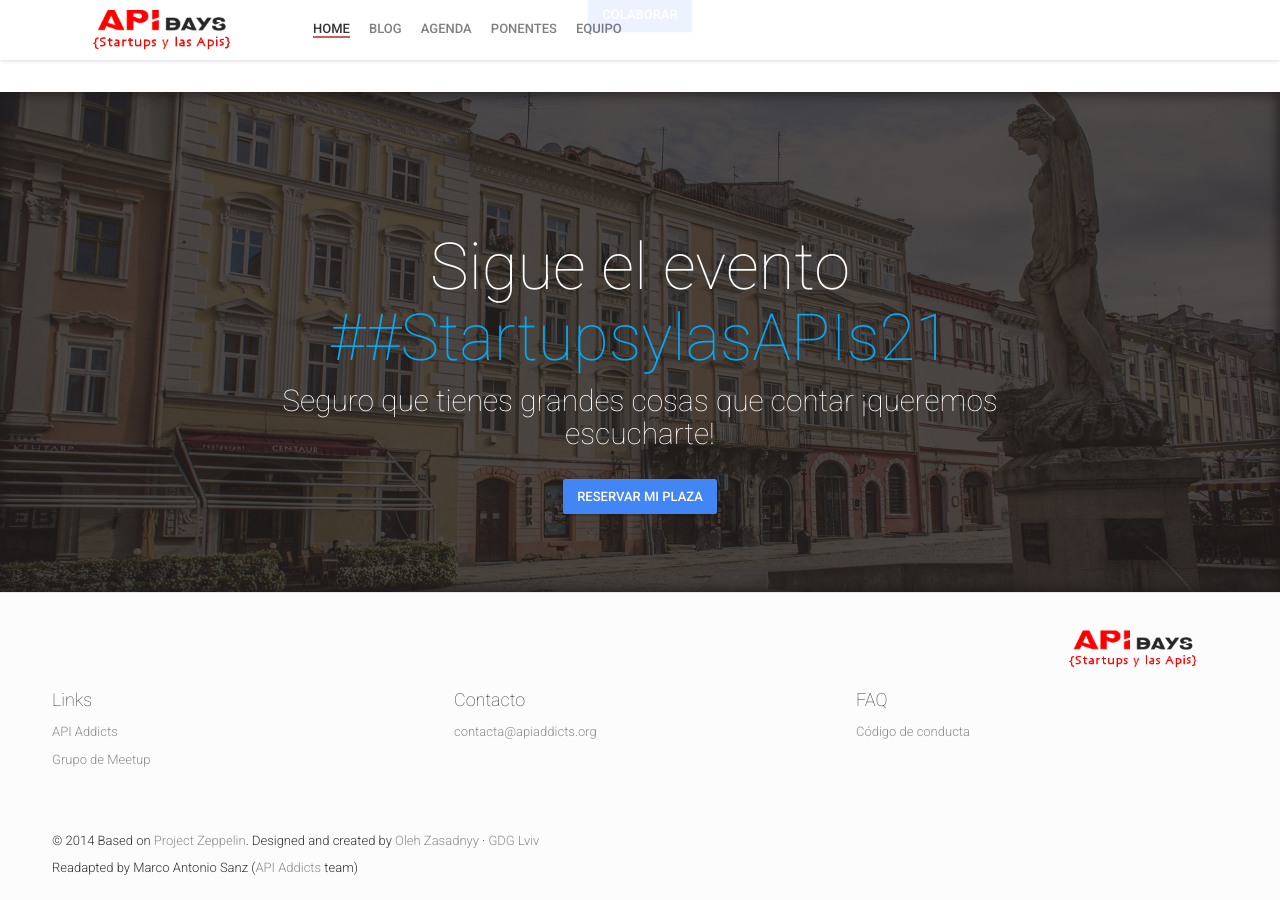
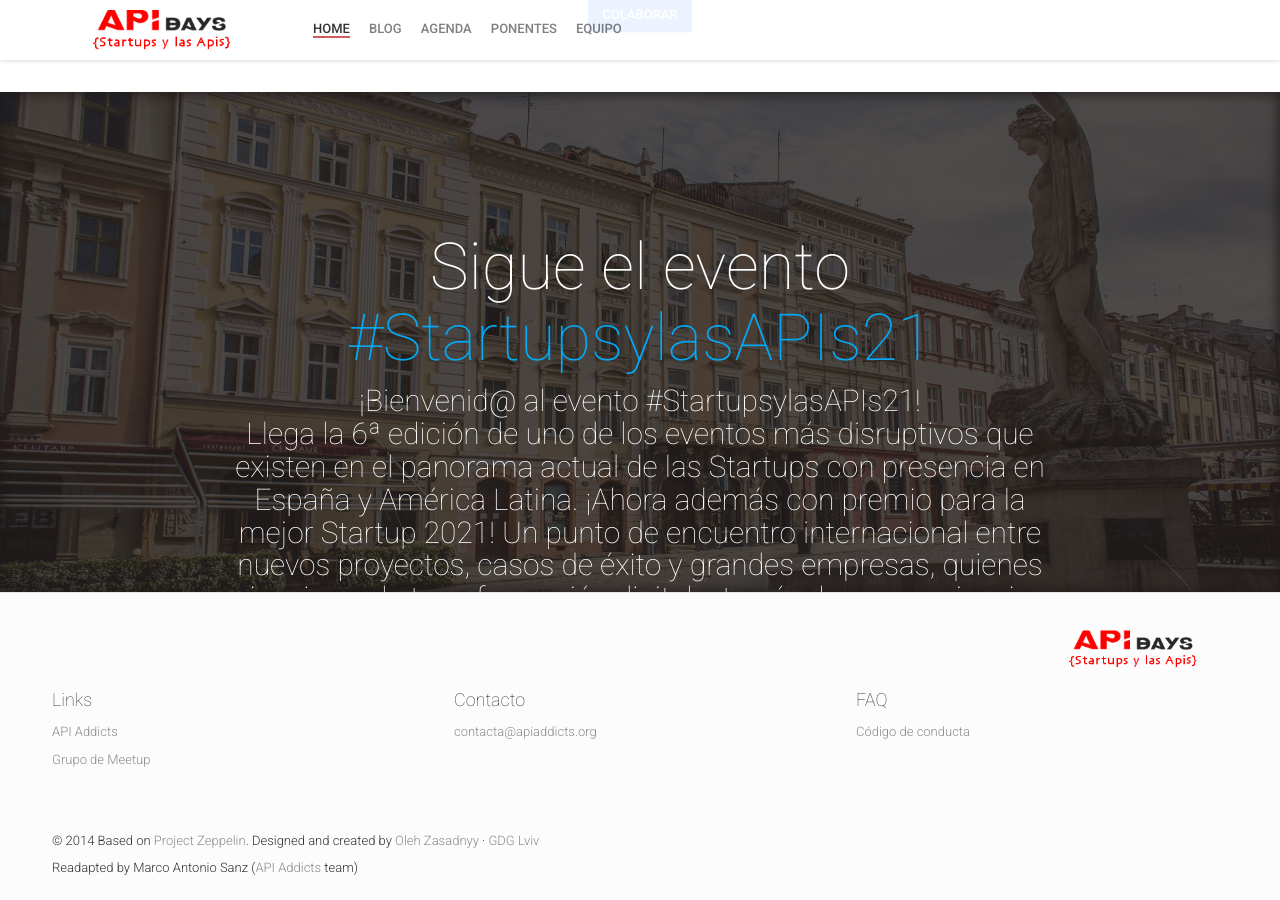
Before and after one commit to apiaddicts/startupsylasapisIII, a Jekyll site: the page built from index.html, in a window 1280 px wide and 900 px high, scrolled down 4529 px. Built offline with Jekyll 4.4.1, drawn with Linux system fonts in a browser that asks for light colours; nearby versions of some CDN libraries; comment, search, counter and statistics services are not loaded; some of the changed text lies outside the part shown.

Commit message:
arreglo hagstag y texto

```diff
--- a/_config.yml
+++ b/_config.yml
@@ -128,7 +128,7 @@ venueFeatures: ["Sala de conferencias", "Espacio para emprendedores", "En el cen
 # Tweets Feed Block
 tweetsFeedImage: "twitter-feed.jpg"
 tweetsFeedTitle: "Sigue el evento"
-twitterHashTag: "#StartupsylasAPIs21"
+twitterHashTag: "StartupsylasAPIs21"
 twitterFeed: "https://www.linkedin.com/feed/hashtag/?keywords=startupsylasapis21"
 twitterText: "¡Bienvenid@ al evento #StartupsylasAPIs21!<br>
   Llega la 6ª edición de uno de los eventos más disruptivos que existen en el panorama actual de las Startups con presencia en España y América Latina. ¡Ahora además con premio para la mejor Startup 2021!
--- a/_includes/twitter-feed.html
+++ b/_includes/twitter-feed.html
@@ -9,7 +9,7 @@
             <h3>{{ site.tweetsFeedTitle }} <a href="https://twitter.com/search?q=%23{{ site.twitterHashTag }}" target="_blank">#{{ site.twitterHashTag }}</a>
             </h3>
             <div id="tweets" class="tweets"></div>
-            <h5>{{ site.participaText }} <a href="https://www.eventbrite.es/e/entradas-startups-y-las-apis-2021-157469817463" target="_blank"></a>
+            <h5>{{ site.twitterText }} <a href="https://www.eventbrite.es/e/entradas-startups-y-las-apis-2021-157469817463" target="_blank"></a>
             </h5>
             <br>
             <a class="btn btn-primary waves-effect waves-button waves-light waves-float" href="{{ site.twitterButtonLink }}" target="_blank">{{ site.twitterButtonText }}</a>
```
